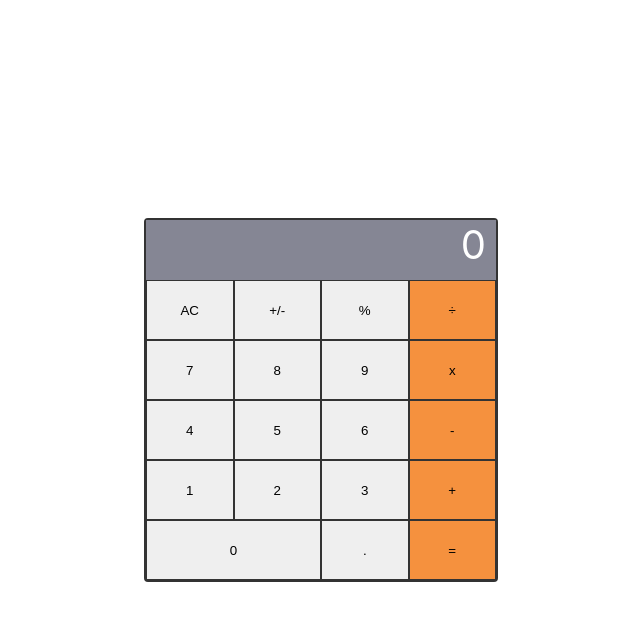
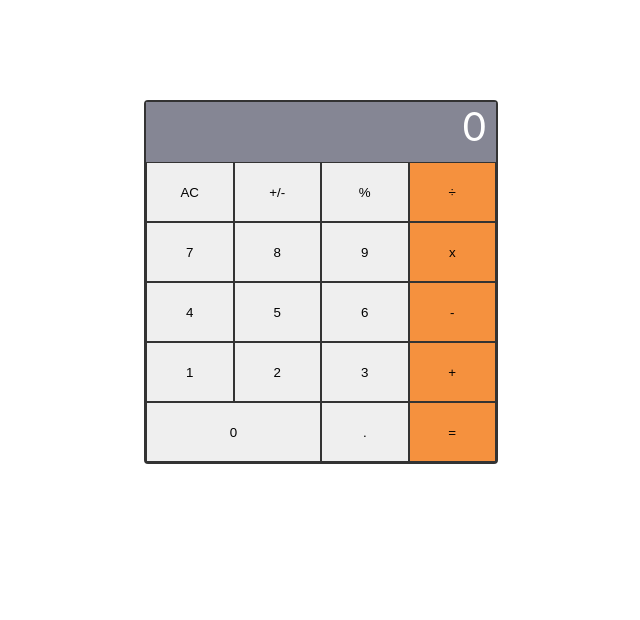
Before and after one commit to iamchristianani/math-magicians, a React (Create React App) app: page /calculator in a window 1280 px wide. Shown: the top 620 px of the page, without its empty margins (319-959 px from the left). Built offline with nearby package versions, Linux system fonts and the light colour scheme.

Commit message:
Update styles for the different components

```diff
--- a/src/App.css
+++ b/src/App.css
@@ -1,17 +1,61 @@
+html,
+body {
+  margin: 0;
+  padding: 0;
+  font-family: Lato, sans-serif;
+}
+
+a {
+  color: black;
+  text-decoration: none;
+}
+
+.home {
+  padding: 40px 30px 0 30px;
+}
+
+.nav-bar {
+  display: flex;
+  flex-direction: column;
+  align-items: center;
+  justify-content: space-between;
+  padding: 0 30px;
+}
+
+.nav-links {
+  display: flex;
+  list-style: none;
+  margin: 0;
+  padding: 0;
+}
+
+.nav-links li {
+  display: inline-block;
+  border-right: 2px solid black;
+  padding: 0 30px;
+}
+
+.nav-links li:last-child {
+  border-right: none;
+}
+
 .calc-outer-box {
   width: 100%;
-  height: 100vh;
   display: flex;
-  justify-content: center;
+  flex-direction: column;
   align-items: center;
+  padding: 50px 0 0 0;
+  row-gap: 50px;
 }
 
 .calc-box {
   width: 350px;
+  height: max-content;
   border: 2px solid #333;
   border-radius: 4px;
   display: flex;
   flex-direction: column;
+  margin-bottom: 50px;
 }
 
 .result-box {
@@ -55,3 +99,34 @@
   background-color: slategrey;
   color: #e0e0e0;
 }
+
+.quote-container {
+  display: flex;
+  justify-content: center;
+  margin-top: 150px;
+  text-align: center;
+}
+
+@media (min-width: 768px) {
+  .nav-bar {
+    flex-direction: row;
+  }
+
+  .calc-outer-box {
+    padding: 100px 0 0 0;
+    flex-direction: row;
+    justify-content: space-around;
+  }
+
+  .calc-box {
+    margin-bottom: 0px;
+  }
+
+  .quote-container {
+    margin-top: 200px;
+  }
+
+  .quotes {
+    padding: 0 150px;
+  }
+}
```
